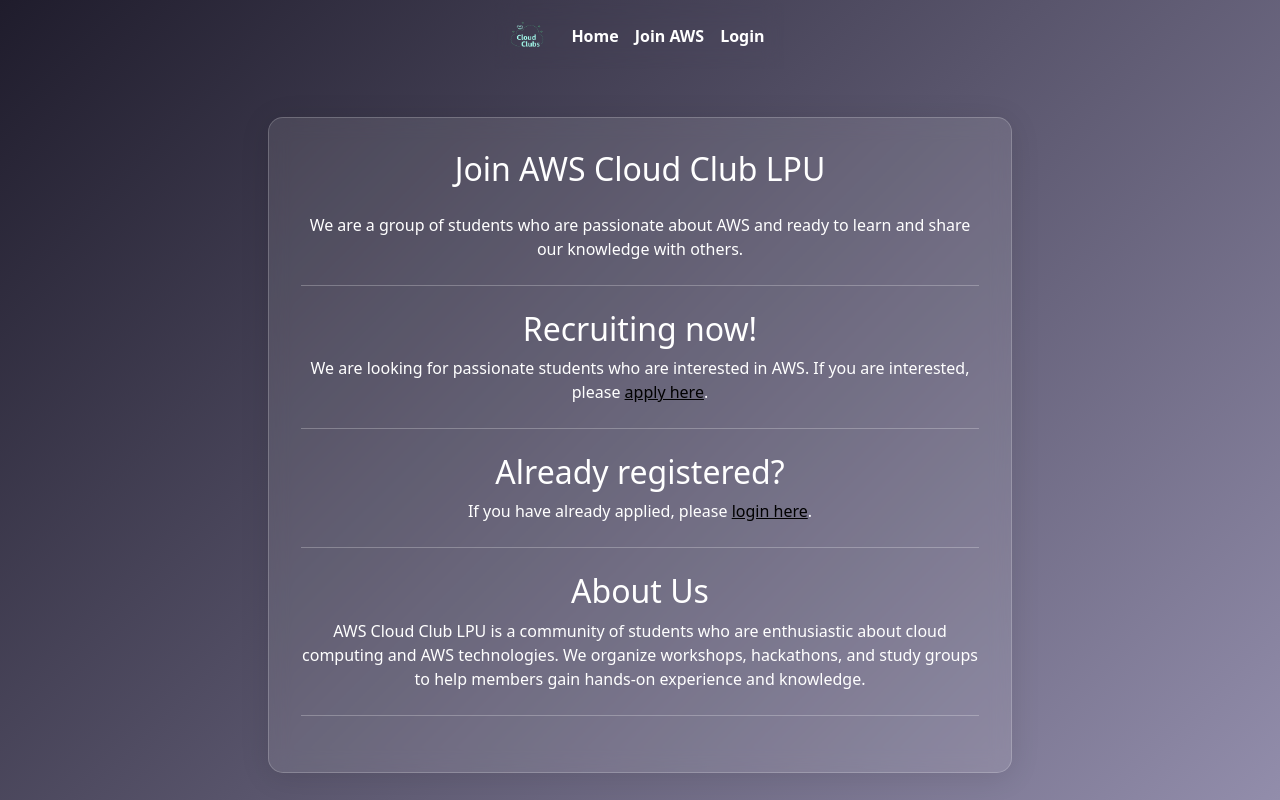
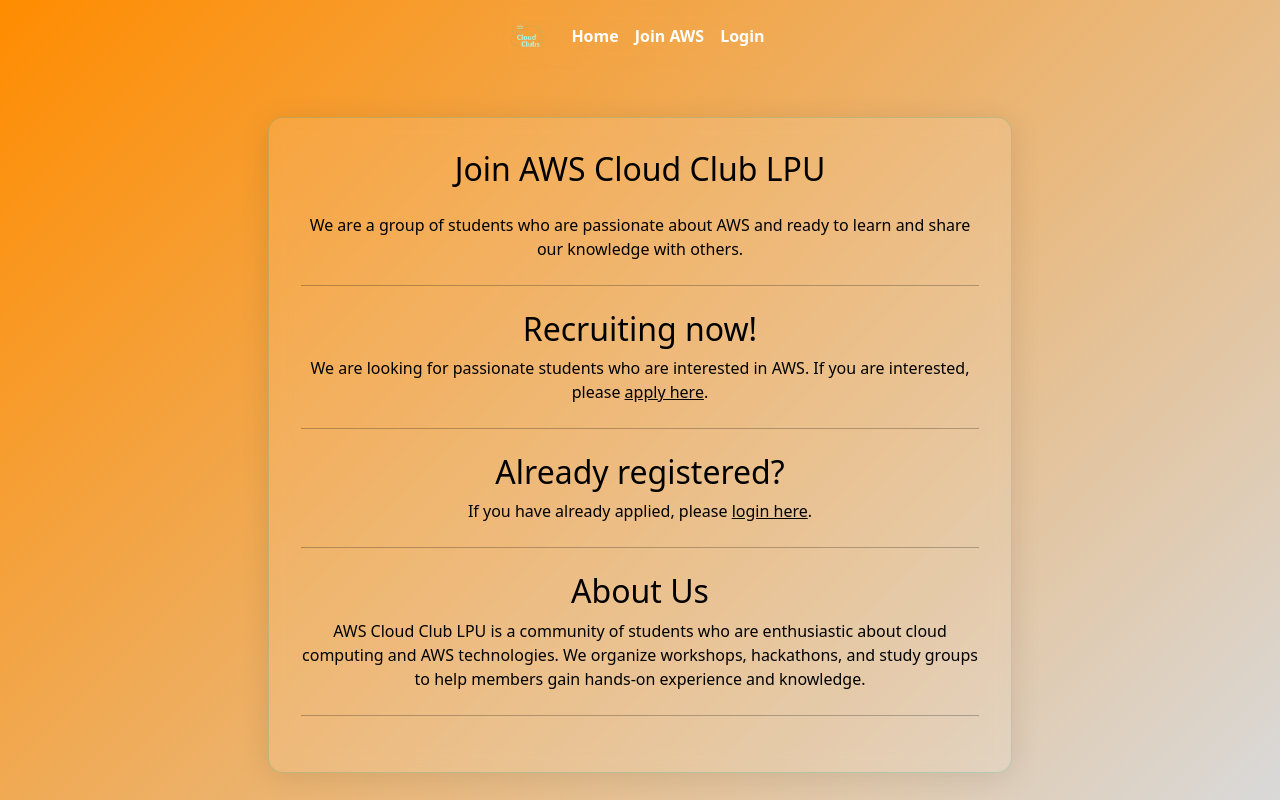
Before and after one commit to shashankpandey04/AWS-LPU-Recruitment-Portal, a Flask app: page / in a window 1280 px wide. Run offline with Flask 3, Linux system fonts and the light colour scheme; parts of the project's set-up code (start-up, migrations or seed data) failed here and were passed over; some libraries are stand-ins or nearby versions.

Commit message:
Updated Backgroud

```diff
--- a/templates/add_user.html
+++ b/templates/add_user.html
@@ -8,13 +8,13 @@
     <link rel="icon" href="{{ url_for('static', filename='images/aws.png') }}">
     <style>
         body {
-            background: linear-gradient(135deg, #1f1c2c, #928dab);
+            background: linear-gradient(135deg, #ff8c00, #d9d9d9);
             min-height: 100vh;
             display: flex;
             flex-direction: column;
             justify-content: center;
             align-items: center;
-            color: #fff;
+            color: #000000;
         }
 
         .glass-card {
--- a/templates/admin_dashboard.html
+++ b/templates/admin_dashboard.html
@@ -8,13 +8,13 @@
     <link rel="icon" href="{{ url_for('static', filename='images/aws.png') }}">
     <style>
         body {
-            background: linear-gradient(135deg, #1f1c2c, #928dab);
+            background: linear-gradient(135deg, #ff8c00, #d9d9d9);
             min-height: 100vh;
             display: flex;
             flex-direction: column;
             justify-content: center;
             align-items: center;
-            color: #fff;
+            color: #000000;
         }
 
         .glass-card {
--- a/templates/apply.html
+++ b/templates/apply.html
@@ -8,13 +8,13 @@
     <link rel="icon" href="{{ url_for('static', filename='images/aws.png') }}">
     <style>
         body {
-            background: linear-gradient(135deg, #1f1c2c, #928dab);
+            background: linear-gradient(135deg, #ff8c00, #d9d9d9);
             min-height: 100vh;
             display: flex;
             flex-direction: column;
             justify-content: center;
             align-items: center;
-            color: #fff;
+            color: #000000;
         }
 
         .glass-card {
--- a/templates/base.html
+++ b/templates/base.html
@@ -3,14 +3,80 @@
 <head>
     <meta charset="UTF-8">
     <meta name="viewport" content="width=device-width, initial-scale=1.0">
-    <title>{% block title %}AWS Cloud Club LPU{% endblock %}</title>
-    <link rel="stylesheet" href="https://stackpath.bootstrapcdn.com/bootstrap/4.5.2/css/bootstrap.min.css">
+    <title>AWS Cloud Club LPU</title>
+    <link href="https://cdn.jsdelivr.net/npm/bootstrap@5.3.0-alpha3/dist/css/bootstrap.min.css" rel="stylesheet">
     <link rel="icon" href="{{ url_for('static', filename='images/aws.png') }}">
-    <link rel="stylesheet" href="{{ url_for('static', filename='style.css') }}">
-    <script src="https://www.google.com/recaptcha/api.js" async defer></script>
-    <script src="https://www.google.com/recaptcha/api.js?render=6LcU5H8qAAAAANLuynsoe6SxsTA0FqHBziJpZvXX"></script>
+    <style>
+        body {
+            background: linear-gradient(135deg, #ff8c00, #d9d9d9);
+            min-height: 100vh;
+            display: flex;
+            flex-direction: column;
+            justify-content: center;
+            align-items: center;
+            color: #000000;
+        }
+
+        .glass-card {
+            backdrop-filter: blur(10px);
+            background: rgba(255, 255, 255, 0.1);
+            box-shadow: 0 4px 30px rgba(0, 0, 0, 0.1);
+            border: 1px solid rgba(0, 165, 126, 0.2);
+            border-radius: 15px;
+            padding: 2rem;
+            animation: fadeIn 1s ease-in-out;
+        }
+
+        @keyframes fadeIn {
+            from {
+                opacity: 0;
+                transform: translateY(-10px);
+            }
+            to {
+                opacity: 1;
+                transform: translateY(0);
+            }
+        }
+
+        .navbar {
+            position: relative; /* Ensure it overlaps properly */
+            backdrop-filter: blur(10px); /* Optional: Adds a blur effect behind the navbar */
+        }
+
+        .navbar-brand img {
+            height: 40px; /* Adjust logo size */
+        }
+
+        .navbar-nav .nav-link {
+            color: white !important; /* Ensures links are white */
+            font-weight: bold; /* Optional: makes the links stand out */
+        }
+        .flashes li {
+            margin: 10px;
+            padding: 10px;
+            border-radius: 5px;
+            box-shadow: 0 0 10px rgba(0, 0, 0, 0.1);
+        }
+        .flashes .error {
+            background-color: #f44336;
+            color: white;
+        }
+        .flashes .info {
+            background-color: #2196F3;
+            color: white;
+        }
+        .flashes .success {
+            background-color: #4CAF50;
+            color: white;
+        }
+        .flashes .warning {
+            background-color: #ff9800;
+            color: white;
+        }
+    </style>
 </head>
 <body>
+
 <nav class="navbar navbar-expand-lg navbar-dark">
     <div class="container-fluid">
         <a class="navbar-brand" href="#">
@@ -28,14 +94,15 @@
                 <li class="nav-item"><a class="nav-link" href="/logout">Logout</a></li>
                 {% else %}
                 <li class="nav-item"><a class="nav-link" href="/apply">Join AWS</a></li>
-                    <li class="nav-item"><a class="nav-link" href="{{url_for('login')}}">Login</a></li>
+                <li class="nav-item"><a class="nav-link" href="/login">Login</a></li>
                 {% endif %}
             </ul>
         </div>
     </div>
 </nav>
-    <br><br>
 
+<main>
+<!--Flash Message-->
 {% with messages = get_flashed_messages(with_categories=true) %}
     {% if messages %}
     <ul class="flashes">
--- a/templates/change_password.html
+++ b/templates/change_password.html
@@ -8,13 +8,13 @@
     <link rel="icon" href="{{ url_for('static', filename='images/aws.png') }}">
     <style>
         body {
-            background: linear-gradient(135deg, #1f1c2c, #928dab);
+            background: linear-gradient(135deg, #ff8c00, #d9d9d9);
             min-height: 100vh;
             display: flex;
             flex-direction: column;
             justify-content: center;
             align-items: center;
-            color: #fff;
+            color: #000000;
         }
 
         .glass-card {
--- a/templates/index.html
+++ b/templates/index.html
@@ -1,105 +1,8 @@
-<!DOCTYPE html>
-<html lang="en">
-<head>
-    <meta charset="UTF-8">
-    <meta name="viewport" content="width=device-width, initial-scale=1.0">
-    <title>AWS Cloud Club LPU</title>
-    <link href="https://cdn.jsdelivr.net/npm/bootstrap@5.3.0-alpha3/dist/css/bootstrap.min.css" rel="stylesheet">
-    <link rel="icon" href="{{ url_for('static', filename='images/aws.png') }}">
-    <style>
-        body {
-            background: linear-gradient(135deg, #1f1c2c, #928dab);
-            min-height: 100vh;
-            display: flex;
-            flex-direction: column;
-            justify-content: center;
-            align-items: center;
-            color: #fff;
-        }
+{% extends "base.html" %}
 
-        .glass-card {
-            backdrop-filter: blur(10px);
-            background: rgba(255, 255, 255, 0.1);
-            box-shadow: 0 4px 30px rgba(0, 0, 0, 0.1);
-            border: 1px solid rgba(255, 255, 255, 0.2);
-            border-radius: 15px;
-            padding: 2rem;
-            animation: fadeIn 1s ease-in-out;
-        }
+{% block title %}Home{% endblock %}
 
-        @keyframes fadeIn {
-            from {
-                opacity: 0;
-                transform: translateY(-10px);
-            }
-            to {
-                opacity: 1;
-                transform: translateY(0);
-            }
-        }
-
-        .navbar {
-            position: relative; /* Ensure it overlaps properly */
-            backdrop-filter: blur(10px); /* Optional: Adds a blur effect behind the navbar */
-        }
-
-        .navbar-brand img {
-            height: 40px; /* Adjust logo size */
-        }
-
-        .navbar-nav .nav-link {
-            color: white !important; /* Ensures links are white */
-            font-weight: bold; /* Optional: makes the links stand out */
-        }
-        .flashes li {
-            margin: 10px;
-            padding: 10px;
-            border-radius: 5px;
-            box-shadow: 0 0 10px rgba(0, 0, 0, 0.1);
-        }
-        .flashes .error {
-            background-color: #f44336;
-            color: white;
-        }
-        .flashes .info {
-            background-color: #2196F3;
-            color: white;
-        }
-        .flashes .success {
-            background-color: #4CAF50;
-            color: white;
-        }
-        .flashes .warning {
-            background-color: #ff9800;
-            color: white;
-        }
-    </style>
-</head>
-<body>
-
-<nav class="navbar navbar-expand-lg navbar-dark">
-    <div class="container-fluid">
-        <a class="navbar-brand" href="#">
-            <img src="{{ url_for('static', filename='images/aws.png') }}" alt="AWS Cloud Club LPU" height="40">
-        </a>
-        <button class="navbar-toggler" type="button" data-bs-toggle="collapse" data-bs-target="#navbarNav" aria-controls="navbarNav" aria-expanded="false" aria-label="Toggle navigation">
-            <span class="navbar-toggler-icon"></span>
-        </button>
-        <div class="collapse navbar-collapse" id="navbarNav">
-            <ul class="navbar-nav ms-auto">
-                <li class="nav-item"><a class="nav-link" href="/">Home</a></li>
-                {% if current_user.is_authenticated %}
-                <li class="nav-item"><a class="nav-link" href="/dashboard">Dashboard</a></li>
-                <li class="nav-item"><a class="nav-link" href="/change/password">Change Password</a></li>
-                <li class="nav-item"><a class="nav-link" href="/logout">Logout</a></li>
-                {% else %}
-                <li class="nav-item"><a class="nav-link" href="/apply">Join AWS</a></li>
-                <li class="nav-item"><a class="nav-link" href="/login">Login</a></li>
-                {% endif %}
-            </ul>
-        </div>
-    </div>
-</nav>
+{% block content %}
 
 <div class="container d-flex justify-content-center align-items-center mt-5">
     <div class="glass-card col-md-8">
@@ -126,8 +29,4 @@
 </div>
 <br>
 
-<script src="https://cdn.jsdelivr.net/npm/bootstrap@5.3.0-alpha3/dist/js/bootstrap.bundle.min.js"></script>
-<script src="https://www.google.com/recaptcha/api.js?render=6LcU5H8qAAAAANLuynsoe6SxsTA0FqHBziJpZvXX"></script>
-
-</body>
-</html>
+{% endblock %}
--- a/templates/login.html
+++ b/templates/login.html
@@ -8,13 +8,13 @@
     <link rel="icon" href="{{ url_for('static', filename='images/aws.png') }}">
     <style>
         body {
-            background: linear-gradient(135deg, #1f1c2c, #928dab);
+            background: linear-gradient(135deg, #ff8c00, #d9d9d9);
             min-height: 100vh;
             display: flex;
             flex-direction: column;
             justify-content: center;
             align-items: center;
-            color: #fff;
+            color: #000000;
         }
 
         .glass-card {
--- a/templates/user_dashboard.html
+++ b/templates/user_dashboard.html
@@ -8,13 +8,13 @@
     <link rel="icon" href="{{ url_for('static', filename='images/aws.png') }}">
     <style>
         body {
-            background: linear-gradient(135deg, #1f1c2c, #928dab);
+            background: linear-gradient(135deg, #ff8c00, #d9d9d9);
             min-height: 100vh;
             display: flex;
             flex-direction: column;
             justify-content: center;
             align-items: center;
-            color: #fff;
+            color: #000000;
         }
 
         .glass-card {
```
Also changed, not shown: other parts of templates/base.html (+5 -32 lines), templates/403.html (+7 -4 lines), templates/view_application.html (+3 -13 lines). Lines whose indentation alone changed are shown as unchanged.
